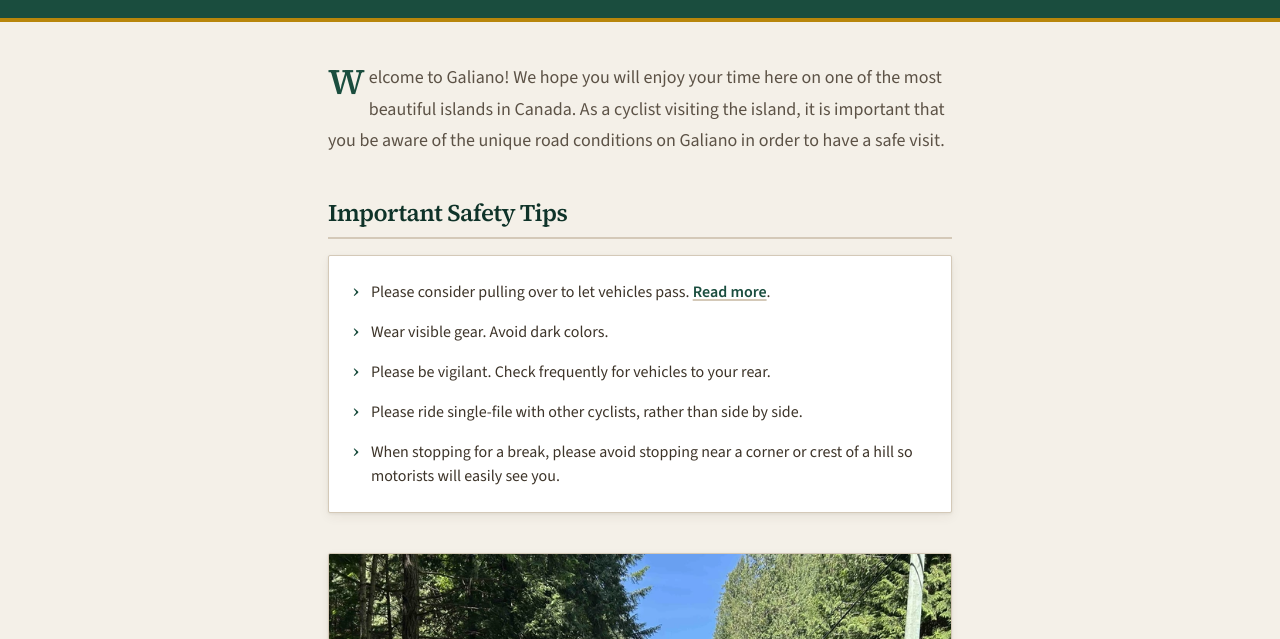
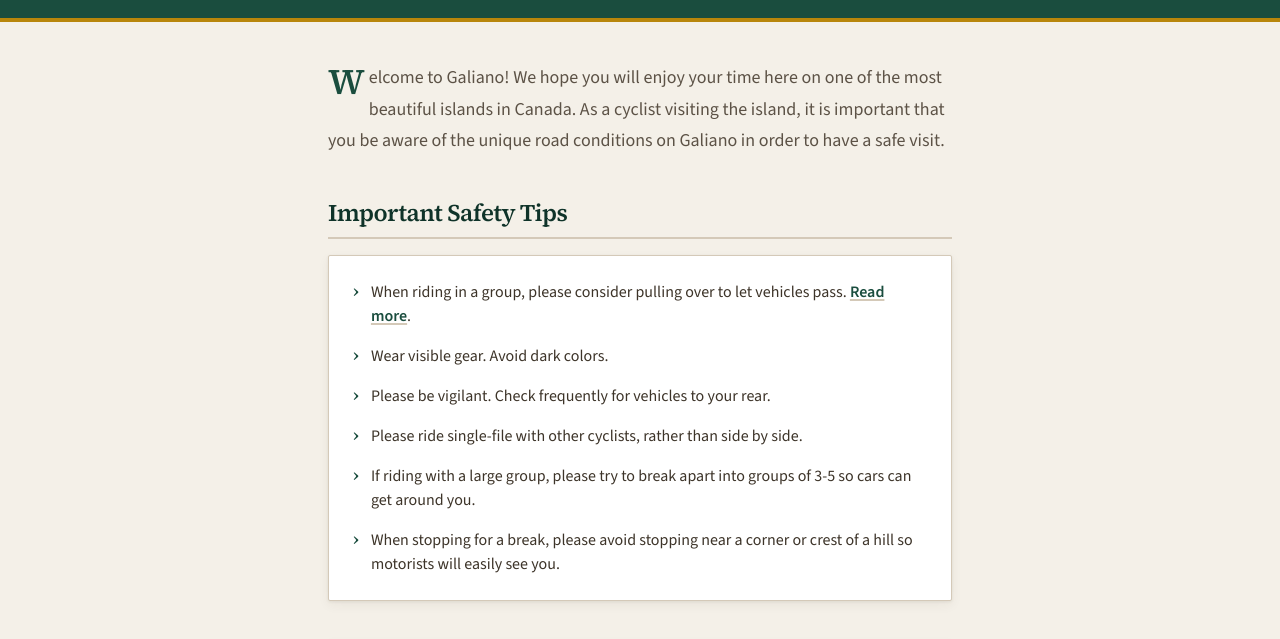
Before and after one commit to EricMorrisonDev/Galiano_Cycling_Safety, a website: page index.html in a window 1280 px wide. Shown: the part 134-773 px from the top of the page. Drawn offline with nearby package versions, Linux system fonts and the light colour scheme.

Commit message:
updated bullet points some more

```diff
--- a/index.html
+++ b/index.html
@@ -40,7 +40,7 @@
           <li class="park-tip">
             <span class="park-tip__marker" aria-hidden="true">›</span>
             <span>
-              Please consider pulling over to let vehicles pass.
+              When riding in a group, please consider pulling over to let vehicles pass.
               <a href="#read-more" class="park-link">Read more</a>.
             </span>
           </li>
@@ -55,6 +55,10 @@
           <li class="park-tip">
             <span class="park-tip__marker" aria-hidden="true">›</span>
             <span>Please ride single-file with other cyclists, rather than side by side.</span>
+          </li>
+          <li class="park-tip">
+            <span class="park-tip__marker" aria-hidden="true">›</span>
+            <span>If riding with a large group, please try to break apart into groups of 3-5 so cars can get around you.</span>
           </li>
           <li class="park-tip">
             <span class="park-tip__marker" aria-hidden="true">›</span>
```
